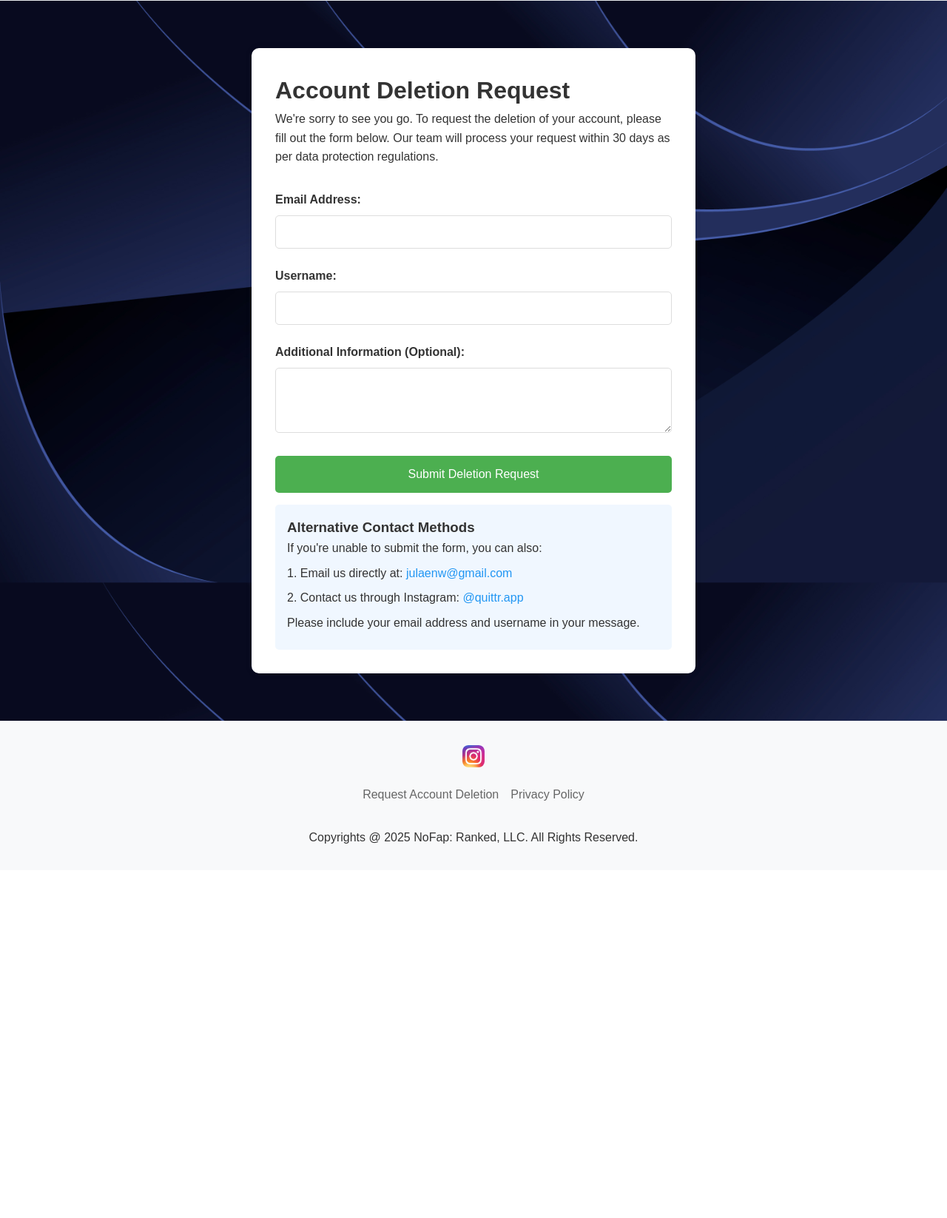
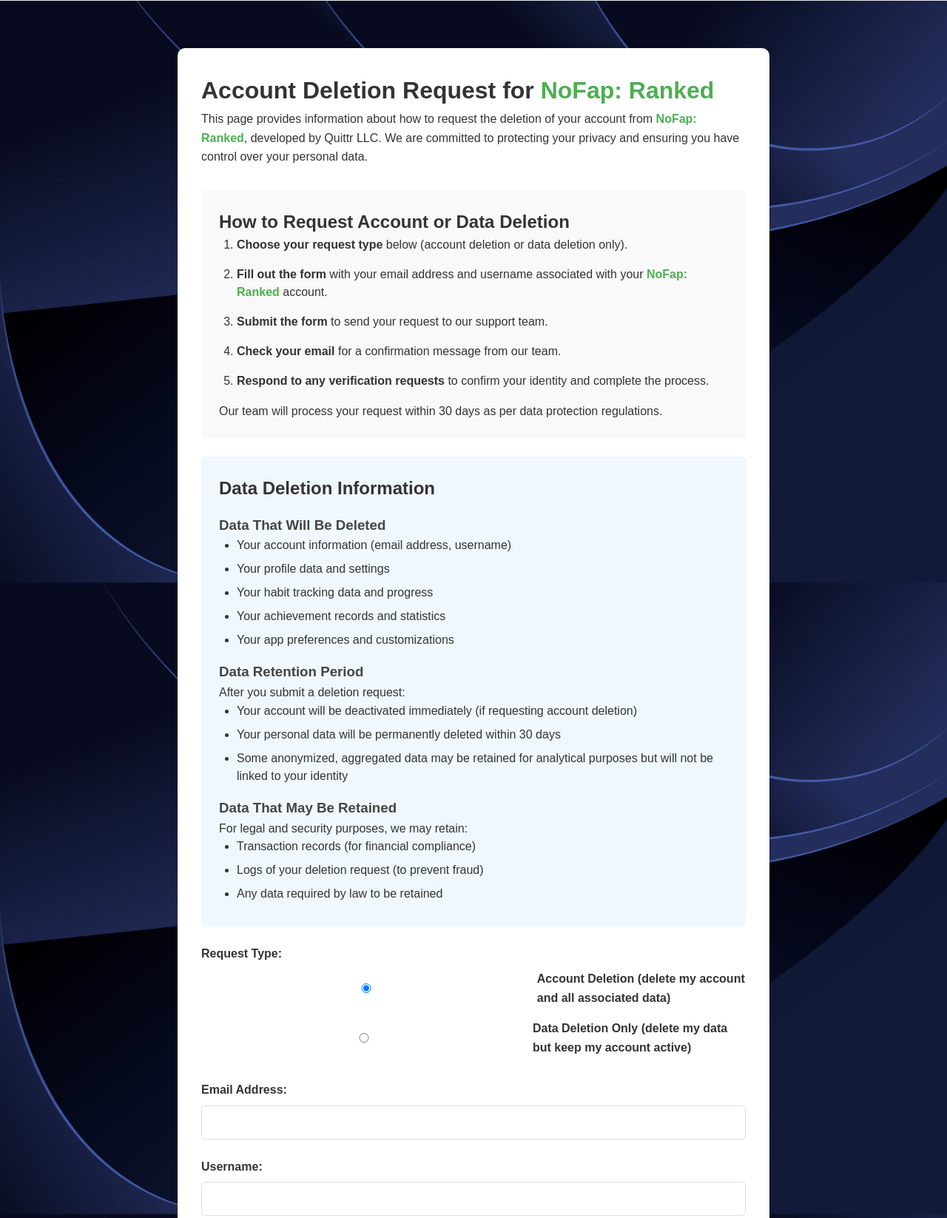
Before and after one commit to CaesarConverts/Quittr, a plain HTML site: page account-deletion.html in a window 1280 px wide. Shown: the part 66-1712 px from the top of the page at 74% size. Before the commit the page ends 1242 px from the top, so only its background shows below. Drawn offline with Linux system fonts and the light colour scheme.

Commit message:
Update account-deletion.html

```diff
--- a/account-deletion.html
+++ b/account-deletion.html
@@ -11,7 +11,7 @@
     <link rel="stylesheet" href="css/styles.css">
     <style>
         .deletion-form {
-            max-width: 600px;
+            max-width: 800px;
             margin: 2rem auto;
             padding: 2rem;
             background-color: #fff;
@@ -90,6 +90,58 @@
         .contact-alternatives a:hover {
             text-decoration: underline;
         }
+
+        .steps-container {
+            background-color: #f9f9f9;
+            padding: 1.5rem;
+            border-radius: 5px;
+            margin: 1.5rem 0;
+        }
+
+        .steps-container h2 {
+            margin-top: 0;
+            color: #333;
+        }
+
+        .steps-container ol {
+            padding-left: 1.5rem;
+        }
+
+        .steps-container li {
+            margin-bottom: 1rem;
+            line-height: 1.5;
+        }
+
+        .data-section {
+            background-color: #f0f7ff;
+            padding: 1.5rem;
+            border-radius: 5px;
+            margin: 1.5rem 0;
+        }
+
+        .data-section h2 {
+            margin-top: 0;
+            color: #333;
+        }
+
+        .data-section h3 {
+            color: #444;
+            margin-top: 1rem;
+        }
+
+        .data-section ul {
+            padding-left: 1.5rem;
+        }
+
+        .data-section li {
+            margin-bottom: 0.5rem;
+            line-height: 1.5;
+        }
+
+        .app-name {
+            font-weight: bold;
+            color: #4CAF50;
+        }
     </style>
 </head>
 <body>
@@ -104,12 +156,66 @@
 
     <main>
         <div class="deletion-form">
-            <h1>Account Deletion Request</h1>
+            <h1>Account Deletion Request for <span class="app-name">NoFap: Ranked</span></h1>
             <p class="info-text">
-                We're sorry to see you go. To request the deletion of your account, please fill out the form below.
-                Our team will process your request within 30 days as per data protection regulations.
+                This page provides information about how to request the deletion of your account from <span class="app-name">NoFap: Ranked</span>,
+                developed by Quittr LLC. We are committed to protecting your privacy and ensuring you have control over your personal data.
             </p>
-            <form id="deletionForm" action="mailto:julaenw@gmail.com?subject=Account%20Deletion%20Request" method="post" enctype="text/plain">
+
+            <div class="steps-container">
+                <h2>How to Request Account or Data Deletion</h2>
+                <ol>
+                    <li><strong>Choose your request type</strong> below (account deletion or data deletion only).</li>
+                    <li><strong>Fill out the form</strong> with your email address and username associated with your <span class="app-name">NoFap: Ranked</span> account.</li>
+                    <li><strong>Submit the form</strong> to send your request to our support team.</li>
+                    <li><strong>Check your email</strong> for a confirmation message from our team.</li>
+                    <li><strong>Respond to any verification requests</strong> to confirm your identity and complete the process.</li>
+                </ol>
+                <p>Our team will process your request within 30 days as per data protection regulations.</p>
+            </div>
+
+            <div class="data-section">
+                <h2>Data Deletion Information</h2>
+                <h3>Data That Will Be Deleted</h3>
+                <ul>
+                    <li>Your account information (email address, username)</li>
+                    <li>Your profile data and settings</li>
+                    <li>Your habit tracking data and progress</li>
+                    <li>Your achievement records and statistics</li>
+                    <li>Your app preferences and customizations</li>
+                </ul>
+
+                <h3>Data Retention Period</h3>
+                <p>After you submit a deletion request:</p>
+                <ul>
+                    <li>Your account will be deactivated immediately (if requesting account deletion)</li>
+                    <li>Your personal data will be permanently deleted within 30 days</li>
+                    <li>Some anonymized, aggregated data may be retained for analytical purposes but will not be linked to your identity</li>
+                </ul>
+
+                <h3>Data That May Be Retained</h3>
+                <p>For legal and security purposes, we may retain:</p>
+                <ul>
+                    <li>Transaction records (for financial compliance)</li>
+                    <li>Logs of your deletion request (to prevent fraud)</li>
+                    <li>Any data required by law to be retained</li>
+                </ul>
+            </div>
+
+            <form id="deletionForm" action="mailto:julaenw@gmail.com?subject=Account%20Deletion%20Request%20-%20NoFap%20Ranked" method="post" enctype="text/plain">
+                <div class="form-group">
+                    <label>Request Type:</label>
+                    <div style="display: flex; flex-direction: column; gap: 0.5rem; margin-top: 0.5rem;">
+                        <label style="display: flex; align-items: center; gap: 0.5rem; cursor: pointer;">
+                            <input type="radio" name="requestType" value="account" checked>
+                            <span>Account Deletion (delete my account and all associated data)</span>
+                        </label>
+                        <label style="display: flex; align-items: center; gap: 0.5rem; cursor: pointer;">
+                            <input type="radio" name="requestType" value="data">
+                            <span>Data Deletion Only (delete my data but keep my account active)</span>
+                        </label>
+                    </div>
+                </div>
                 <div class="form-group">
                     <label for="email">Email Address:</label>
                     <input type="email" id="email" name="email" required>
@@ -122,7 +228,7 @@
                     <label for="message">Additional Information (Optional):</label>
                     <textarea id="message" name="message" rows="4" style="width: 100%; padding: 0.8rem; border: 1px solid #ddd; border-radius: 5px;"></textarea>
                 </div>
-                <button type="submit" class="submit-btn">Submit Deletion Request</button>
+                <button type="submit" class="submit-btn">Submit Request</button>
             </form>
 
             <div id="fallbackMessage" class="fallback-message">
@@ -133,7 +239,7 @@
                 <h3>Alternative Contact Methods</h3>
                 <p>If you're unable to submit the form, you can also:</p>
                 <p>1. Email us directly at: <a href="mailto:julaenw@gmail.com">julaenw@gmail.com</a></p>
-                <p>2. Contact us through Instagram: <a href="https://www.instagram.com/quittr.app/" target="_blank">@quittr.app</a></p>
+                <p>2. Contact us through Instagram: <a href="" target="_blank">@quittr.app</a></p>
                 <p>Please include your email address and username in your message.</p>
             </div>
         </div>
@@ -141,7 +247,7 @@
 
     <footer>
         <div style="display: flex; flex-direction: column; align-items: center; gap: 1rem;">
-            <a href="https://www.instagram.com/quittr.app/"><img src="images/insta-logo.png" alt="Instagram Logo"></a>
+            <a href=""><img src="images/insta-logo.png" alt="Instagram Logo"></a>
             <div style="display: flex; gap: 1rem;">
                 <a href="account-deletion.html" style="color: #666; text-decoration: none;">Request Account Deletion</a>
                 <a href="privacy-policy.html" style="color: #666; text-decoration: none;">Privacy Policy</a>
@@ -156,6 +262,7 @@
         document.addEventListener('DOMContentLoaded', function() {
             const form = document.getElementById('deletionForm');
             const fallbackMessage = document.getElementById('fallbackMessage');
+            const requestTypeInputs = document.querySelectorAll('input[name="requestType"]');
 
             // Check if mailto links are supported
             const isMailtoSupported = () => {
@@ -169,6 +276,17 @@
                 fallbackMessage.style.display = 'block';
             }
 
+            // Update form action based on selected request type
+            requestTypeInputs.forEach(input => {
+                input.addEventListener('change', function() {
+                    const requestType = this.value;
+                    const subject = requestType === 'account'
+                        ? 'Account%20Deletion%20Request%20-%20NoFap%20Ranked'
+                        : 'Data%20Deletion%20Request%20-%20NoFap%20Ranked';
+                    form.action = `mailto:julaenw@gmail.com?subject=${subject}`;
+                });
+            });
+
             // Handle form submission
             form.addEventListener('submit', function(e) {
                 // We'll let the form submit normally, but if it fails, the fallback message will be visible
```
